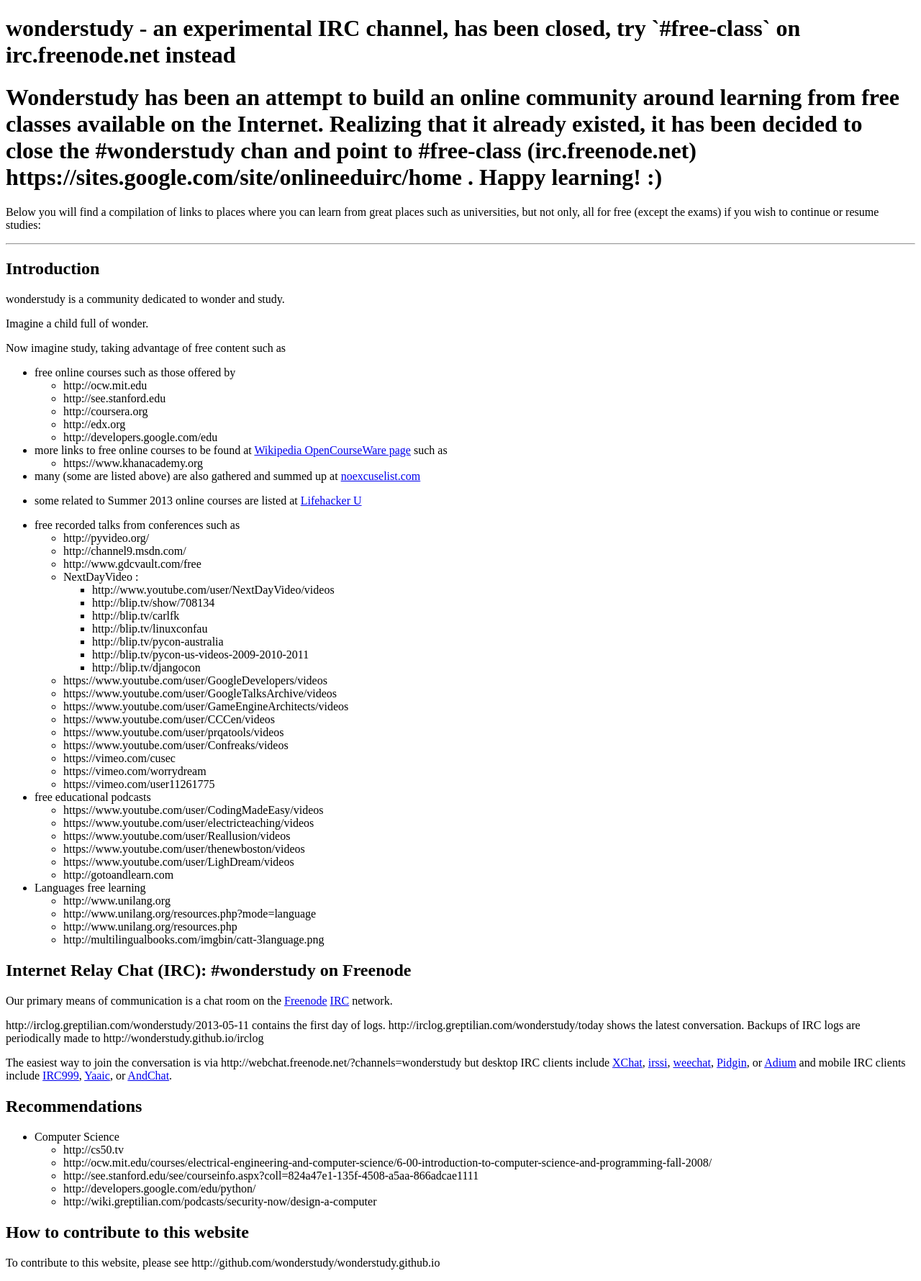
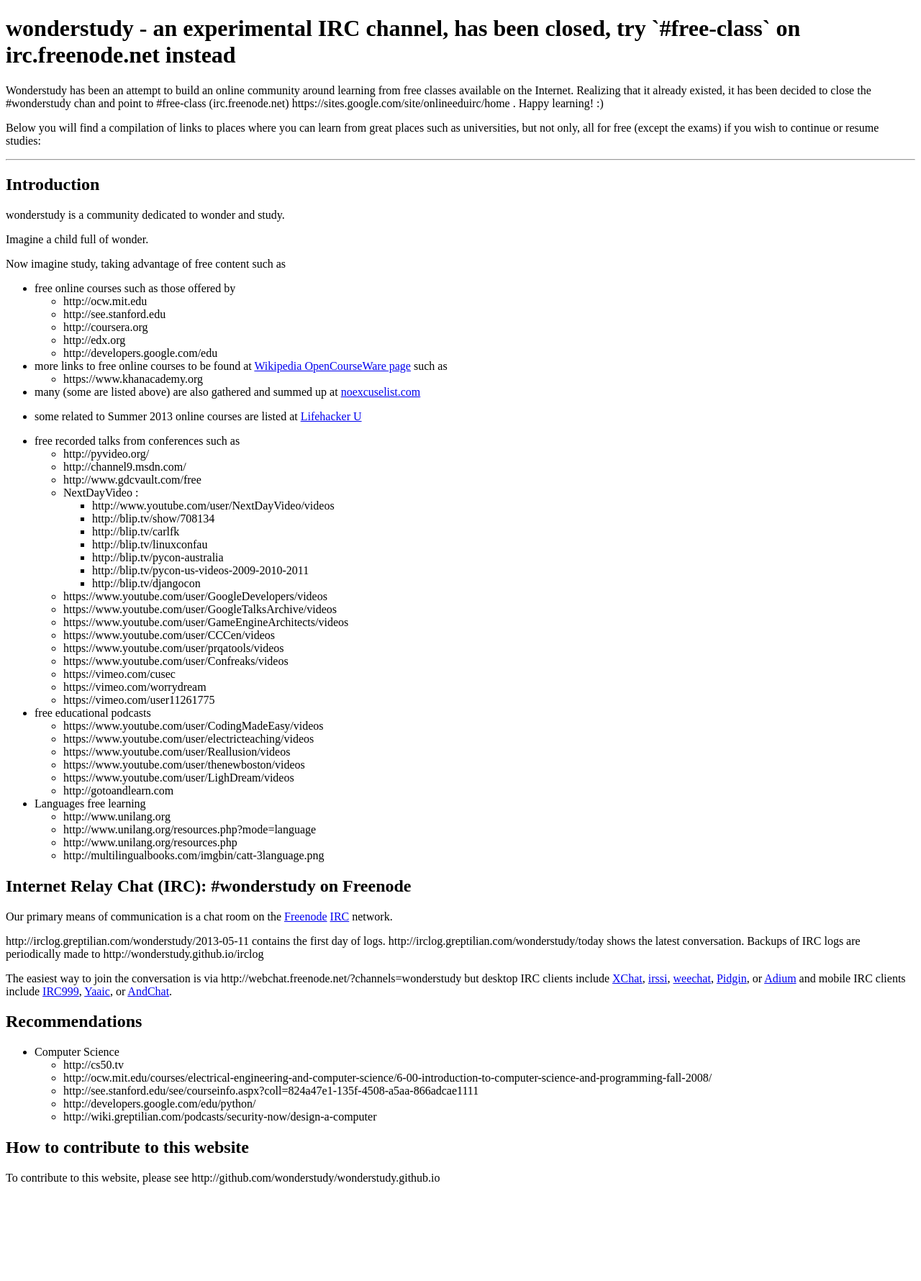
Before and after one commit to wonderstudy/wonderstudy.github.io, a Jekyll site: the page built from index.md, in a window 1280 px wide. Shown: the whole page at 72% size. Built offline with Jekyll 4.4.1, drawn with Linux system fonts in a browser that asks for light colours; Markdown is read by kramdown in place of the engine named in the settings; after the commit the page ends 1662 px from its top, so only the background shows below that.

```diff
--- a/index.md
+++ b/index.md
@@ -3,7 +3,7 @@ layout: default
 title: wonderstudy - an experimental IRC channel, has been closed, try `#free-class` on irc.freenode.net instead
 ---
 
-# Wonderstudy has been an attempt to build an online community around learning from free classes available on the Internet. Realizing that it already existed, it has been decided to close the #wonderstudy chan and point to #free-class (irc.freenode.net) https://sites.google.com/site/onlineeduirc/home . Happy learning! :)
+Wonderstudy has been an attempt to build an online community around learning from free classes available on the Internet. Realizing that it already existed, it has been decided to close the #wonderstudy chan and point to #free-class (irc.freenode.net) https://sites.google.com/site/onlineeduirc/home . Happy learning! :)
 
 Below you will find a compilation of links to places where you can learn from great places such as universities, but not only, all for free (except the exams) if you wish to continue or resume studies:
 
```
